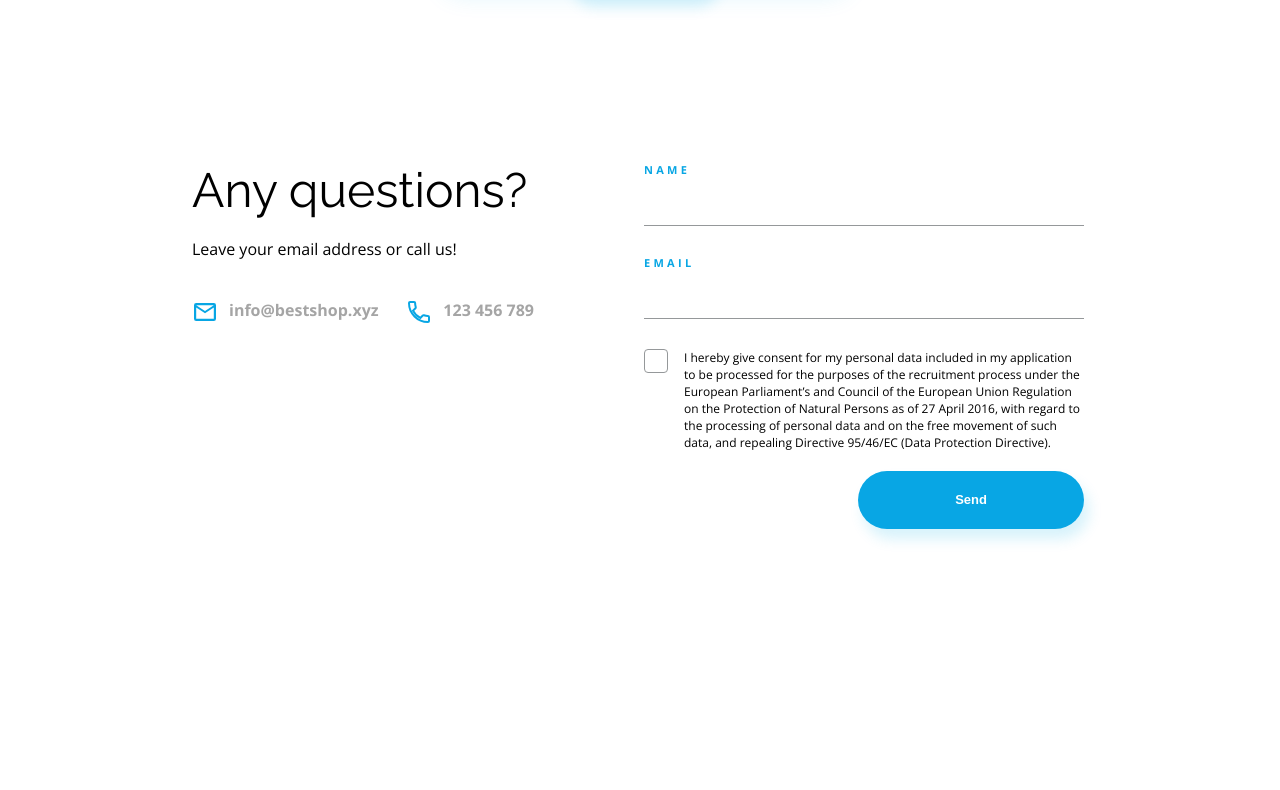
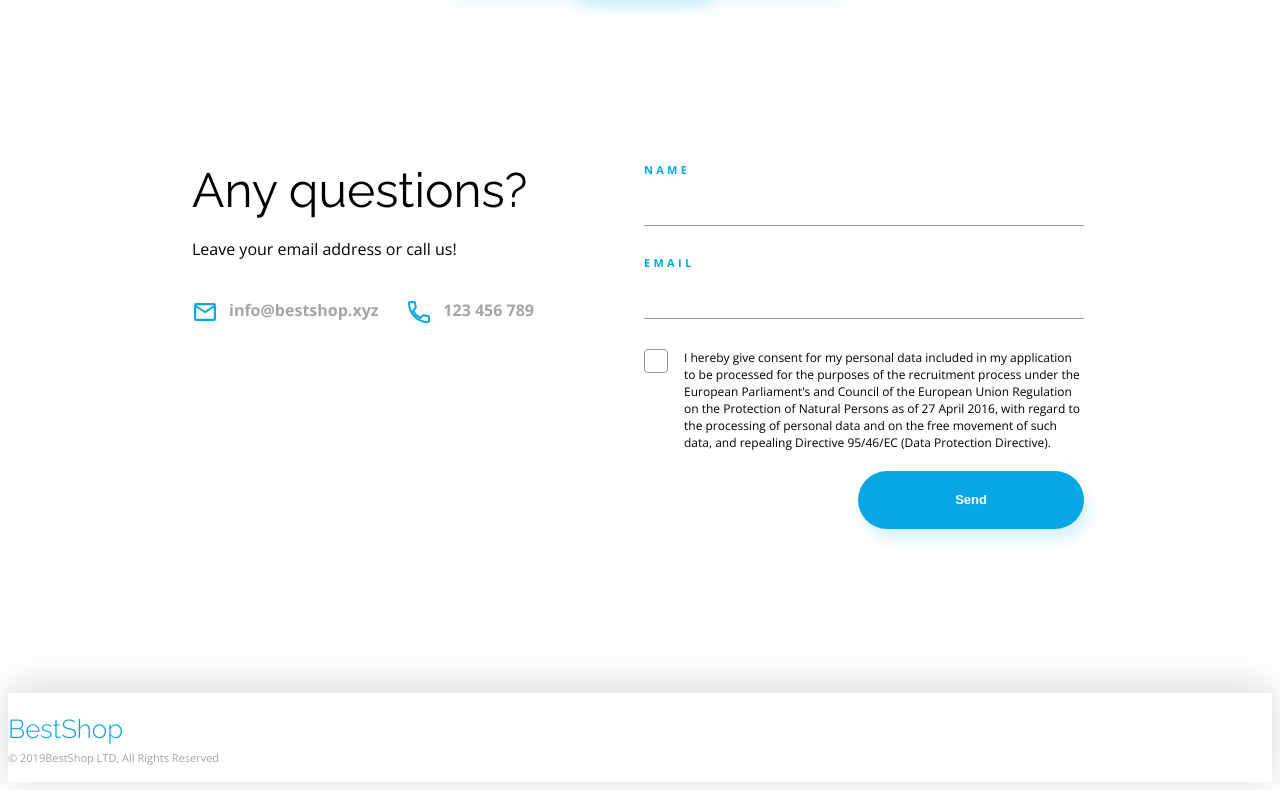
Before and after one commit to AnnaRaczy/bestShop, a plain HTML site: page index.html in a window 1280 px wide. Shown: the part 3525-4315 px from the top of the page. Before the commit the page ends 4218 px from the top, so only its background shows below. Drawn offline with nearby package versions, Linux system fonts and the light colour scheme.

Commit message:
Ready Footer section

```diff
--- a/css/style.css
+++ b/css/style.css
@@ -832,3 +832,45 @@ form button {
     font-size: 13px;
     font-weight: 700;
 }
+
+
+/* End of Contact section */
+
+
+footer {
+    position: relative;
+    height: 89px;
+    bottom: 0;
+    left: 0;
+    right: 0;
+    box-shadow: 0px -5px 40px #00000029;
+}
+
+.footer__wrapper {
+    height: 100%;
+    display: flex;
+    justify-content: space-between;
+    align-items: center;
+}
+
+.footer__logo {
+    line-height: 30px;
+    color: var(--color-primary);
+    font-family: 'Raleway', sans-serif;;
+    font-size: 26px;
+    font-weight: 300;
+    margin-bottom: 6px;
+}
+
+.footer__text {
+    line-height: 15px;
+    font-size: 11px;
+    font-weight: 400;
+    color: var(--color-grey);
+    margin-bottom: 17px;
+    margin-top: 6px;
+}
+
+.footer__icons img {
+    margin-left: 20px;
+}
--- a/index.html
+++ b/index.html
@@ -201,7 +201,16 @@
     </section>
 
     <footer>
-        <div class="container"></div>
+        <div class="container footer__wrapper">
+            <div>
+                <h2 class="footer__logo">BestShop</h2>
+                <p class="footer__text">&copy; 2019BestShop LTD, All Rights Reserved</p>
+            </div>
+            <div class="footer__icons">
+                <img src="images/Twitter.svg" alt="">
+                <img src="images/Facebook.svg" alt="">
+            </div>
+        </div>
     </footer>
 </body>
 </html>
```
